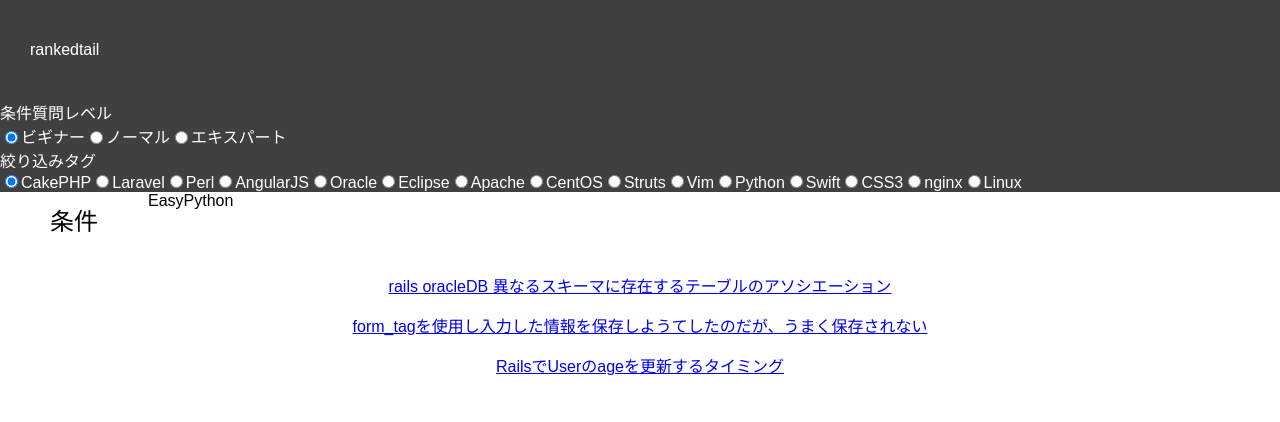
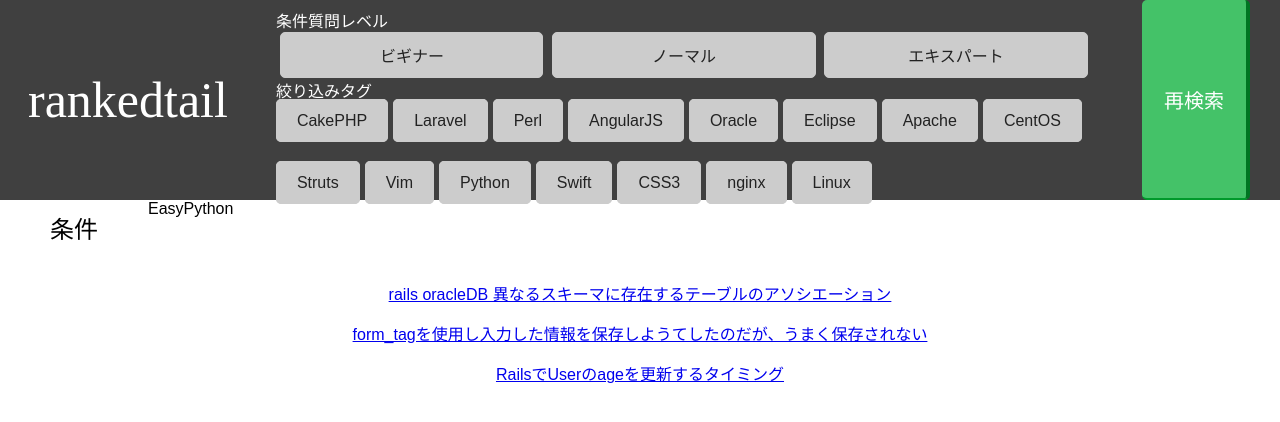
Before and after one commit to hogeline/yukemuri2018-team-sc, a React (Create React App) app: page /questions in a window 1280 px wide. Shown: the top 422 px of the page. Built offline with nearby package versions, Linux system fonts and the light colour scheme.

Commit message:
update design

```diff
--- a/src/containers/Header.css
+++ b/src/containers/Header.css
@@ -7,20 +7,20 @@ header {
 header {
   /* line-height: 100px; */
   width: 100%;
+  display: flex;
 }
 
 .header{
-
 }
 .title{
+  font-family: 'Hiragino Kaku Gothic Pro';
   line-height: 100px;
-  width: 200px;
-  padding-left: 30px;
-  display: inline-block;
+  font-size: 50px;
+  padding: 50px 28px;
 }
 .search-select{
-  padding-right: 30px;
-  display: inline-block;
+  padding: 8px 20px;
+
 }
 .select-box{
   display: inline;
@@ -28,3 +28,82 @@ header {
 .tag{
   float: left;
 }
+.header-search-levels{
+  display: flex;
+  flex-direction: row;
+  flex-wrap: wrap;
+  justify-content: space-around;
+}
+
+
+.header-search-levels label{
+  color: #222;
+  padding: 10px 0;
+  width: 32%;
+  text-align: center;
+  background-color: #ccc;
+  border-radius: 5px;
+  border: 1px solid #ccc;
+}
+
+.header-search-levels label:hover{
+  background-color: white;
+}
+
+.header-search-levels input[type="radio"]:checked + label {
+  color: white;
+  background-color: #5280ff;
+  border: 1px solid #ccc;
+}
+.header-search-levels input{
+  display: none;
+}
+
+.header-search-tags input{
+  display: none;
+}
+.header-search-tags{
+  margin-top: 10px;
+  display: flex;
+  flex-direction: row;
+  flex-wrap: wrap;
+  justify-content: row;
+  align-content: space-between;
+  height: 10vh;
+}
+
+.header-search-tags label{
+  color: #222;
+
+  margin-right: 5px;
+  background-color: #ccc;
+  border-radius: 5px;
+  border: 1px solid #ccc;
+  padding: 12px 20px;
+}
+
+.header-search-tags label:hover{
+  background-color: white;
+}
+.header-search-tags input[type="radio"]:checked + label {
+  color: white;
+  background-color: #5280ff;
+  border: 1px solid #ccc;
+}
+
+
+.re-search-btn {
+  margin: 0px 30px;
+  padding: 20px 12px;
+  font-size: 20px;
+  display: flex;
+  justify-content: center;
+  align-items: center;
+  min-width: 80px;
+  border-bottom: 2px solid #00992b;
+  border-right: 4px solid #007522;
+  border-radius: 5px;
+  cursor: pointer;
+  color: white;
+  background-color: #44c268
+}
--- a/src/containers/Header.jsx
+++ b/src/containers/Header.jsx
@@ -9,31 +9,34 @@ class Header extends Component {
         <div className="title">rankedtail</div>
         <div className="search-select">
           <div className="tag">条件</div>
-          質問レベル<br/>
-                <div className="top-search-levels">
-                  <input type="radio" name="level" value="beginner" checked="checked"/>ビギナー
-                  <input type="radio" name="level" value="normal"/>ノーマル
-                  <input type="radio" name="level" value="expert"/>エキスパート
+            <div>
+              質問レベル<br/>
+                <div className="header-search-levels">
+                  <input type="radio" id="label-beginner" name="level" value="beginner"/><label for="label-beginner">ビギナー</label>
+                  <input type="radio" id="label-normal" name="level" value="normal"/><label for="label-normal">ノーマル</label>
+                  <input type="radio" id="label-expert" name="level" value="expert"/><label for="label-expert">エキスパート</label>
                 </div>
-                絞り込みタグ<br/>
-                <div className="top-search-tags">
-                  <div><input type="radio" name="tag" value="CakePHP" checked="checked"/>CakePHP </div>
-                  <div><input type="radio" name="tag" value="Laravel"/>Laravel </div>
-                  <div><input type="radio" name="tag" value="Perl"/>Perl</div>
-                  <div><input type="radio" name="tag" value="AngularJS"/>AngularJS</div>
-                  <div><input type="radio" name="tag" value="Oracle"/>Oracle</div>
-                  <div><input type="radio" name="tag" value="Eclipse"/>Eclipse</div>
-                  <div><input type="radio" name="tag" value="Apache"/>Apache</div>
-                  <div><input type="radio" name="tag" value="CentOS"/>CentOS</div>
-                  <div><input type="radio" name="tag" value="Struts"/>Struts</div>
-                  <div><input type="radio" name="tag" value="Vim"/>Vim</div>
-                  <div><input type="radio" name="tag" value="Python"/>Python</div>
-                  <div><input type="radio" name="tag" value="Swift"/>Swift</div>
-                  <div><input type="radio" name="tag" value="CSS3"/>CSS3</div>
-                  <div><input type="radio" name="tag" value="nginx"/>nginx</div>
-                  <div><input type="radio" name="tag" value="Linux"/>Linux</div>
-                </div>
+              </div>
+              絞り込みタグ<br/>
+              <div className="header-search-tags">
+                <div><input type="radio" name="tag" id="label-CakePHP" value="CakePHP"/><label for="label-CakePHP">CakePHP</label></div>
+                <div><input type="radio" name="tag" id="label-Laravel" value="Laravel"/><label for="label-Laravel">Laravel </label></div>
+                <div><input type="radio" name="tag" id="label-Perl" value="Perl"/><label for="label-Perl">Perl</label></div>
+                <div><input type="radio" name="tag" id="label-AngularJS" value="AngularJS"/><label for="label-AngularJS">AngularJS</label></div>
+                <div><input type="radio" name="tag" id="label-Oracle" value="Oracle"/><label for="label-Oracle">Oracle</label></div>
+                <div><input type="radio" name="tag" id="label-Eclipse" value="Eclipse"/><label for="label-Eclipse">Eclipse</label></div>
+                <div><input type="radio" name="tag" id="label-Apache" value="Apache"/><label for="label-Apache">Apache</label></div>
+                <div><input type="radio" name="tag" id="label-CentOS" value="CentOS"/><label for="label-CentOS">CentOS</label></div>
+                <div><input type="radio" name="tag" id="label-Struts" value="Struts"/><label for="label-Struts">Struts</label></div>
+                <div><input type="radio" name="tag" id="label-Vim" value="Vim"/><label for="label-Vim">Vim</label></div>
+                <div><input type="radio" name="tag" id="label-Python" value="Python"/><label for="label-Python">Python</label></div>
+                <div><input type="radio" name="tag" id="label-Swift" value="Swift"/><label for="label-Swift">Swift</label></div>
+                <div><input type="radio" name="tag" id="label-CSS3" value="CSS3"/><label for="label-CSS3">CSS3</label></div>
+                <div><input type="radio" name="tag" id="label-nginx" value="nginx"/><label for="label-nginx">nginx</label></div>
+                <div><input type="radio" name="tag" id="label-Linux" value="Linux"/><label for="label-Linux">Linux</label></div>
+              </div>
         </div>
+        <div className="re-search-btn">再検索</div>
       </header>
     )
   }
--- a/src/containers/Top.jsx
+++ b/src/containers/Top.jsx
@@ -6,7 +6,7 @@ class Top extends Component {
     return (
       <div className="top">
         <div className="top-landing">
-          <div className="top-landing-logo">ロゴ</div>
+          <div className="top-landing-logo">rankedtail</div>
           <div className="top-landing-title">
             <h1>
               スキルレベルに合った<span>質問を探す</span>
@@ -29,28 +29,28 @@ class Top extends Component {
               <form action="" method="post">
                 質問レベル<br/>
                 <div className="top-search-levels">
-                  <input type="radio" name="level" value="beginner" checked="checked"/>ビギナー
-                  <input type="radio" name="level" value="normal"/>ノーマル
-                  <input type="radio" name="level" value="expert"/>エキスパート
+                  <input type="radio" id="label-beginner" name="level" value="beginner"/><label for="label-beginner">ビギナー</label>
+                  <input type="radio" id="label-normal" name="level" value="normal"/><label for="label-normal">ノーマル</label>
+                  <input type="radio" id="label-expert" name="level" value="expert"/><label for="label-expert">エキスパート</label>
                 </div>
                 <br/>
                 絞り込みタグ<br/>
                 <div className="top-search-tags">
-                  <div><input type="radio" name="tag" value="CakePHP" checked="checked"/>CakePHP </div>
-                  <div><input type="radio" name="tag" value="Laravel"/>Laravel </div>
-                  <div><input type="radio" name="tag" value="Perl"/>Perl</div>
-                  <div><input type="radio" name="tag" value="AngularJS"/>AngularJS</div>
-                  <div><input type="radio" name="tag" value="Oracle"/>Oracle</div>
-                  <div><input type="radio" name="tag" value="Eclipse"/>Eclipse</div>
-                  <div><input type="radio" name="tag" value="Apache"/>Apache</div>
-                  <div><input type="radio" name="tag" value="CentOS"/>CentOS</div>
-                  <div><input type="radio" name="tag" value="Struts"/>Struts</div>
-                  <div><input type="radio" name="tag" value="Vim"/>Vim</div>
-                  <div><input type="radio" name="tag" value="Python"/>Python</div>
-                  <div><input type="radio" name="tag" value="Swift"/>Swift</div>
-                  <div><input type="radio" name="tag" value="CSS3"/>CSS3</div>
-                  <div><input type="radio" name="tag" value="nginx"/>nginx</div>
-                  <div><input type="radio" name="tag" value="Linux"/>Linux</div>
+                  <div><input type="radio" name="tag" id="label-CakePHP" value="CakePHP"/><label for="label-CakePHP">CakePHP</label></div>
+                  <div><input type="radio" name="tag" id="label-Laravel" value="Laravel"/><label for="label-Laravel">Laravel </label></div>
+                  <div><input type="radio" name="tag" id="label-Perl" value="Perl"/><label for="label-Perl">Perl</label></div>
+                  <div><input type="radio" name="tag" id="label-AngularJS" value="AngularJS"/><label for="label-AngularJS">AngularJS</label></div>
+                  <div><input type="radio" name="tag" id="label-Oracle" value="Oracle"/><label for="label-Oracle">Oracle</label></div>
+                  <div><input type="radio" name="tag" id="label-Eclipse" value="Eclipse"/><label for="label-Eclipse">Eclipse</label></div>
+                  <div><input type="radio" name="tag" id="label-Apache" value="Apache"/><label for="label-Apache">Apache</label></div>
+                  <div><input type="radio" name="tag" id="label-CentOS" value="CentOS"/><label for="label-CentOS">CentOS</label></div>
+                  <div><input type="radio" name="tag" id="label-Struts" value="Struts"/><label for="label-Struts">Struts</label></div>
+                  <div><input type="radio" name="tag" id="label-Vim" value="Vim"/><label for="label-Vim">Vim</label></div>
+                  <div><input type="radio" name="tag" id="label-Python" value="Python"/><label for="label-Python">Python</label></div>
+                  <div><input type="radio" name="tag" id="label-Swift" value="Swift"/><label for="label-Swift">Swift</label></div>
+                  <div><input type="radio" name="tag" id="label-CSS3" value="CSS3"/><label for="label-CSS3">CSS3</label></div>
+                  <div><input type="radio" name="tag" id="label-nginx" value="nginx"/><label for="label-nginx">nginx</label></div>
+                  <div><input type="radio" name="tag" id="label-Linux" value="Linux"/><label for="label-Linux">Linux</label></div>
                 </div>
               </form>
             </div>
```
Also changed, not shown: src/containers/Top.css (+72 -3 lines).
